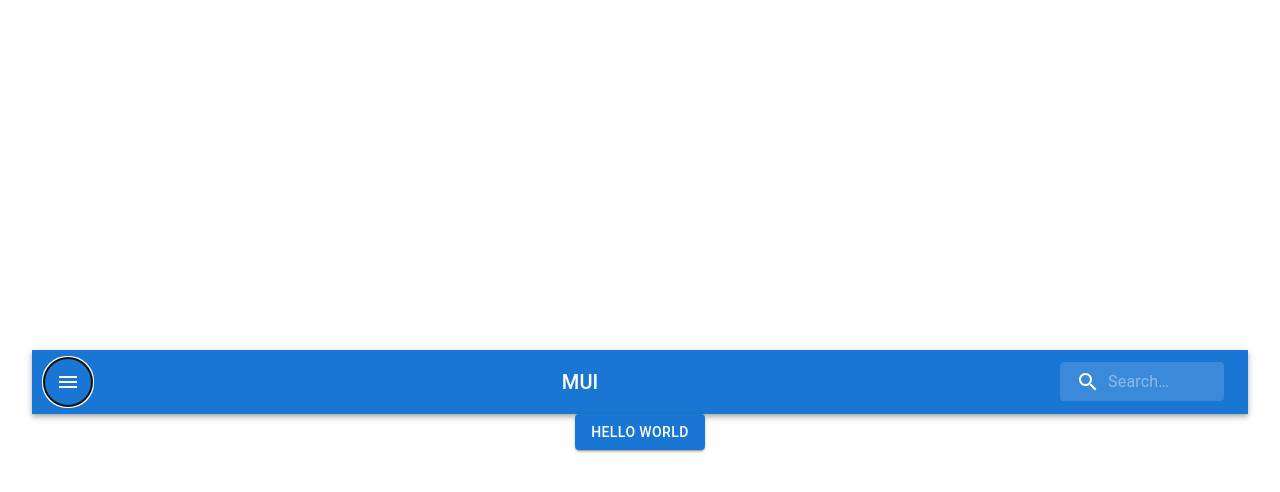
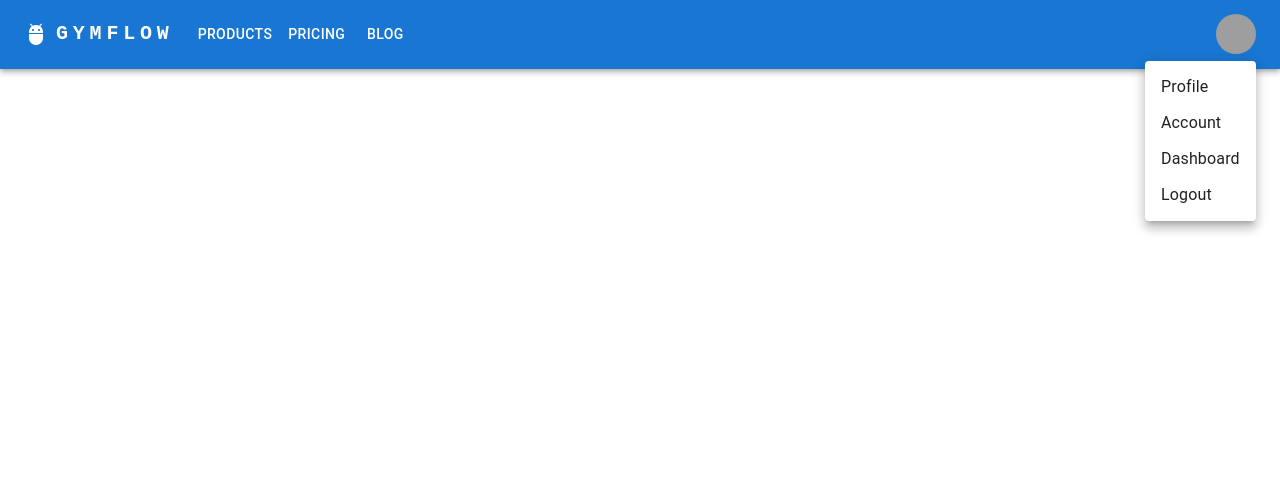
Before and after one commit to tb38r/gym-flow, a React (Vite) app in the folder gym-flow-app/: page / in a window 1280 px wide. Both pictures are taken after a click on the button "Open settings". Shown: the top 492 px of the page. Built offline with nearby package versions, Linux system fonts and the light colour scheme; grey boxes are pictures that could not be loaded.

Commit message:
add body

```diff
--- a/gym-flow-app/src/App.css
+++ b/gym-flow-app/src/App.css
@@ -1,6 +1,6 @@
 #root {
   width: 100%;
   margin: 0 auto;
-  padding: 2rem;
   text-align: center;
+
 }
--- a/gym-flow-app/src/App.jsx
+++ b/gym-flow-app/src/App.jsx
@@ -1,6 +1,5 @@
 import { useState } from 'react'
 import './App.css'
-import Demo from './demo'
 import SearchAppBar from './Appbar'
 function App() {
   const [count, setCount] = useState(0)
@@ -8,7 +7,6 @@
   return (
     <div className="App">
       <SearchAppBar/>
-     <Demo/>
     </div>
   )
 }
--- a/gym-flow-app/src/Appbar.jsx
+++ b/gym-flow-app/src/Appbar.jsx
@@ -1,89 +1,163 @@
 import * as React from 'react';
-import { styled, alpha } from '@mui/material/styles';
 import AppBar from '@mui/material/AppBar';
 import Box from '@mui/material/Box';
 import Toolbar from '@mui/material/Toolbar';
 import IconButton from '@mui/material/IconButton';
 import Typography from '@mui/material/Typography';
-import InputBase from '@mui/material/InputBase';
+import Menu from '@mui/material/Menu';
 import MenuIcon from '@mui/icons-material/Menu';
-import SearchIcon from '@mui/icons-material/Search';
+import Container from '@mui/material/Container';
+import Avatar from '@mui/material/Avatar';
+import Button from '@mui/material/Button';
+import Tooltip from '@mui/material/Tooltip';
+import MenuItem from '@mui/material/MenuItem';
+import AdbIcon from '@mui/icons-material/Adb';
+import { useState } from 'react';
 
-const Search = styled('div')(({ theme }) => ({
-  position: 'relative',
-  borderRadius: theme.shape.borderRadius,
-  backgroundColor: alpha(theme.palette.common.white, 0.15),
-  '&:hover': {
-    backgroundColor: alpha(theme.palette.common.white, 0.25),
-  },
-  marginLeft: 0,
-  width: '100%',
-  [theme.breakpoints.up('sm')]: {
-    marginLeft: theme.spacing(1),
-    width: 'auto',
-  },
-}));
+const pages = ['Products', 'Pricing', 'Blog'];
+const settings = ['Profile', 'Account', 'Dashboard', 'Logout'];
 
-const SearchIconWrapper = styled('div')(({ theme }) => ({
-  padding: theme.spacing(0, 2),
-  height: '100%',
-  position: 'absolute',
-  pointerEvents: 'none',
-  display: 'flex',
-  alignItems: 'center',
-  justifyContent: 'center',
-}));
+function ResponsiveAppBar() {
+  const [anchorElNav, setAnchorElNav] = useState(null);
+  const [anchorElUser, setAnchorElUser] =useState(null);
 
-const StyledInputBase = styled(InputBase)(({ theme }) => ({
+  const handleOpenNavMenu = (event) => {
+    setAnchorElNav(event.currentTarget);
+  };
+  const handleOpenUserMenu = (event) => {
+    setAnchorElUser(event.currentTarget);
+  };
+
+  const handleCloseNavMenu = () => {
+    setAnchorElNav(null);
+  };
+
+  const handleCloseUserMenu = () => {
+    setAnchorElUser(null);
+  };
+
+  return (
+    <AppBar position="static">
+      <Container maxWidth="xl">
+        <Toolbar disableGutters>
+          <AdbIcon sx={{ display: { xs: 'none', md: 'flex' }, mr: 1 }} />
+          <Typography
+            variant="h6"
+            noWrap
+            component="a"
+            href="/"
+            sx={{
+              mr: 2,
+              display: { xs: 'none', md: 'flex' },
+              fontFamily: 'monospace',
+              fontWeight: 700,
+              letterSpacing: '.3rem',
               color: 'inherit',
-  '& .MuiInputBase-input': {
-    padding: theme.spacing(1, 1, 1, 0),
-    // vertical padding + font size from searchIcon
-    paddingLeft: `calc(1em + ${theme.spacing(4)})`,
-    transition: theme.transitions.create('width'),
-    width: '100%',
-    [theme.breakpoints.up('sm')]: {
-      width: '12ch',
-      '&:focus': {
-        width: '20ch',
-      },
-    },
-  },
-}));
+              textDecoration: 'none',
+            }}
+          >
+            GYMFLOW
+          </Typography>
 
-export default function SearchAppBar() {
-  return (
-    <Box sx={{ flexGrow: 1 }}>
-      <AppBar position="static">
-        <Toolbar>
+          <Box sx={{ flexGrow: 1, display: { xs: 'flex', md: 'none' } }}>
             <IconButton
               size="large"
-            edge="start"
+              aria-label="account of current user"
+              aria-controls="menu-appbar"
+              aria-haspopup="true"
+              onClick={handleOpenNavMenu}
               color="inherit"
-            aria-label="open drawer"
-            sx={{ mr: 2 }}
             >
               <MenuIcon />
             </IconButton>
+            <Menu
+              id="menu-appbar"
+              anchorEl={anchorElNav}
+              anchorOrigin={{
+                vertical: 'bottom',
+                horizontal: 'left',
+              }}
+              keepMounted
+              transformOrigin={{
+                vertical: 'top',
+                horizontal: 'left',
+              }}
+              open={Boolean(anchorElNav)}
+              onClose={handleCloseNavMenu}
+              sx={{
+                display: { xs: 'block', md: 'none' },
+              }}
+            >
+              {pages.map((page) => (
+                <MenuItem key={page} onClick={handleCloseNavMenu}>
+                  <Typography textAlign="center">{page}</Typography>
+                </MenuItem>
+              ))}
+            </Menu>
+          </Box>
+          <AdbIcon sx={{ display: { xs: 'flex', md: 'none' }, mr: 1 }} />
           <Typography
-            variant="h6"
+            variant="h5"
             noWrap
-            component="div"
-            sx={{ flexGrow: 1, display: { xs: 'none', sm: 'block' } }}
+            component="a"
+            href=""
+            sx={{
+              mr: 2,
+              display: { xs: 'flex', md: 'none' },
+              flexGrow: 1,
+              fontFamily: 'monospace',
+              fontWeight: 700,
+              letterSpacing: '.3rem',
+              color: 'inherit',
+              textDecoration: 'none',
+            }}
           >
-            MUI
+            GYMFLOW
           </Typography>
-          <Search>
-            <SearchIconWrapper>
-              <SearchIcon />
-            </SearchIconWrapper>
-            <StyledInputBase
-              placeholder="Search…"
-              inputProps={{ 'aria-label': 'search' }}
-            />
-          </Search>
+          <Box sx={{ flexGrow: 1, display: { xs: 'none', md: 'flex' } }}>
+            {pages.map((page) => (
+              <Button
+                key={page}
+                onClick={handleCloseNavMenu}
+                sx={{ my: 2, color: 'white', display: 'block' }}
+              >
+                {page}
+              </Button>
+            ))}
+          </Box>
+
+          <Box sx={{ flexGrow: 0 }}>
+            <Tooltip title="Open settings">
+              <IconButton onClick={handleOpenUserMenu} sx={{ p: 0 }}>
+                <Avatar alt="Remy Sharp" src="/static/images/avatar/2.jpg" />
+              </IconButton>
+            </Tooltip>
+            <Menu
+              sx={{ mt: '45px' }}
+              id="menu-appbar"
+              anchorEl={anchorElUser}
+              anchorOrigin={{
+                vertical: 'top',
+                horizontal: 'right',
+              }}
+              keepMounted
+              transformOrigin={{
+                vertical: 'top',
+                horizontal: 'right',
+              }}
+              open={Boolean(anchorElUser)}
+              onClose={handleCloseUserMenu}
+            >
+              {settings.map((setting) => (
+                <MenuItem key={setting} onClick={handleCloseUserMenu}>
+                  <Typography textAlign="center">{setting}</Typography>
+                </MenuItem>
+              ))}
+            </Menu>
+          </Box>
         </Toolbar>
+      </Container>
     </AppBar>
-    </Box>
   );
 }
+export default ResponsiveAppBar;
--- a/gym-flow-app/src/demo.jsx
+++ /dev/null
@@ -1,10 +0,0 @@
-import * as React from 'react';
-import Button from '@mui/material/Button';
-
-export default function Demo() {
-  return (
-    <div>
-      <Button variant="contained">Hello World</Button>
-    </div>
-  );
-}
--- a/gym-flow-app/src/index.css
+++ b/gym-flow-app/src/index.css
@@ -26,7 +26,6 @@
 body {
   margin: 0;
   display: flex;
-  place-items: center;
   min-width: 320px;
   min-height: 100vh;
 }
```
Lines whose indentation alone changed are shown as unchanged.
